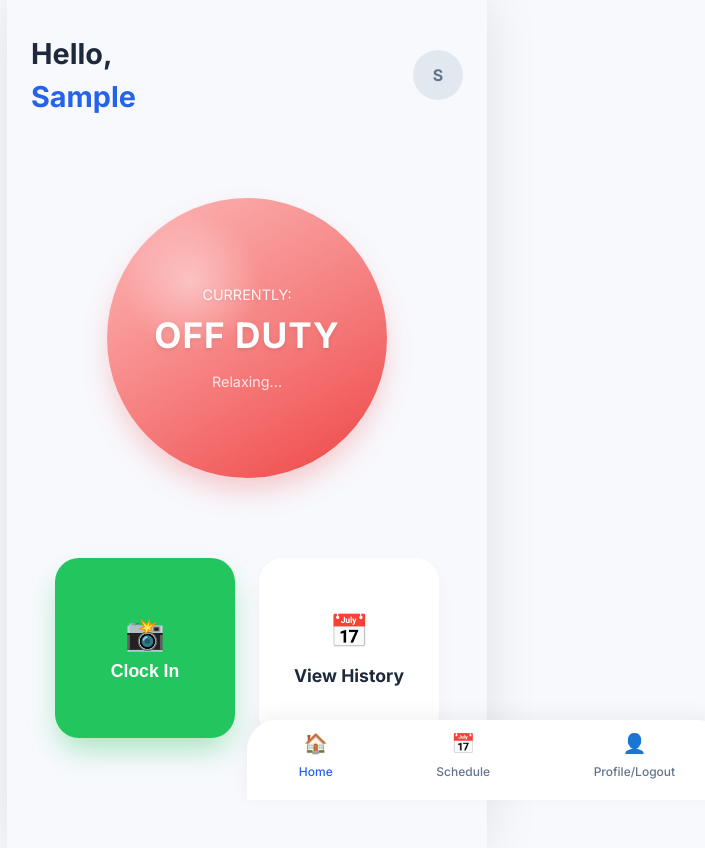
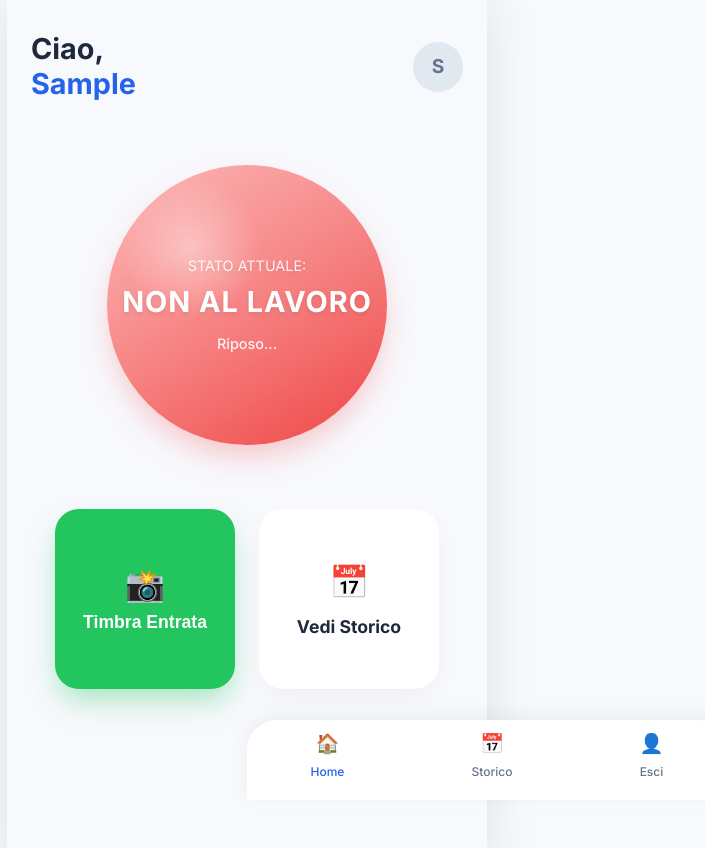
Before and after one commit to CosmoNetinfo/easy-employee-management, a Next.js app: page /dashboard in a window 1280 px wide. Shown: the top 848 px of the page, without its empty margins (393-1098 px from the left). Built offline with nearby package versions, Linux system fonts and the light colour scheme; no server answers; the database is empty; sample sign-in values are in the browser's storage.

Commit message:
Translate app to Italian to fix browser auto-translate layout issues

```diff
--- a/src/app/dashboard/page.tsx
+++ b/src/app/dashboard/page.tsx
@@ -95,34 +95,34 @@ export default function Dashboard() {
 
     return (
         <main className="mobile-container">
-            <div className="animate-slide-up" style={{ padding: '2rem 1.5rem', flex: 1 }}>
+            <div className="animate-slide-up" style={{ padding: '2rem 1.5rem', flex: 1, paddingBottom: '100px' }}>
 
                 {/* 1. Header */}
-                <div style={{ display: 'flex', justifyContent: 'space-between', alignItems: 'center' }}>
+                <div style={{ display: 'flex', justifyContent: 'space-between', alignItems: 'center', marginBottom: '1rem' }}>
                     <div>
-                        <h2 style={{ fontSize: '1.8rem', margin: 0 }}>Hello,</h2>
-                        <h2 style={{ fontSize: '1.8rem', color: 'var(--accent-dark)', margin: 0 }}>{user.name.split(' ')[0]}</h2>
+                        <h2 style={{ fontSize: '1.8rem', margin: 0, lineHeight: 1.2 }}>Ciao, <br />
+                            <span style={{ color: 'var(--accent-dark)' }}>{user.name.split(' ')[0]}</span></h2>
                     </div>
                     {/* User Profile Pic Placeholder */}
-                    <div style={{ width: '50px', height: '50px', background: '#e2e8f0', borderRadius: '50%', display: 'flex', alignItems: 'center', justifyContent: 'center', fontWeight: 'bold', color: '#64748b' }}>
+                    <div style={{ width: '50px', height: '50px', background: '#e2e8f0', borderRadius: '50%', display: 'flex', alignItems: 'center', justifyContent: 'center', fontWeight: 'bold', color: '#64748b', fontSize: '1.2rem' }}>
                         {user.name.charAt(0)}
                     </div>
                 </div>
 
                 {/* 2. Status Sphere */}
-                <div style={{ margin: '3rem 0', display: 'flex', justifyContent: 'center' }}>
+                <div style={{ margin: '2rem 0', display: 'flex', justifyContent: 'center' }}>
                     {status === 'LOADING' ? (
                         <div className="status-sphere" style={{ background: '#f1f5f9' }}>
-                            <span style={{ color: '#94a3b8' }}>Loading...</span>
+                            <span style={{ color: '#94a3b8' }}>Caricamento...</span>
                         </div>
                     ) : status === 'IN' ? (
                         <div className="status-sphere sphere-in">
                             <div className="sphere-glass-overlay" />
-                            <div className="status-text-label">CURRENTLY:</div>
-                            <div className="status-text-main">AT WORK</div>
+                            <div className="status-text-label">STATO ATTUALE:</div>
+                            <div className="status-text-main">AL LAVORO</div>
                             {lastEntry && (
-                                <div style={{ marginTop: '10px', color: 'white', opacity: 0.8, fontSize: '0.9rem' }}>
-                                    Since {new Date(lastEntry.timestamp).toLocaleTimeString([], { hour: '2-digit', minute: '2-digit' })}
+                                <div style={{ marginTop: '10px', color: 'white', opacity: 0.9, fontSize: '0.9rem', fontWeight: 500 }}>
+                                    Dalle ore {new Date(lastEntry.timestamp).toLocaleTimeString([], { hour: '2-digit', minute: '2-digit' })}
                                 </div>
                             )}
                             <div style={{ position: 'absolute', top: '30px', right: '40px', background: 'rgba(255,255,255,0.2)', padding: '5px', borderRadius: '50%' }}>
@@ -132,10 +132,10 @@ export default function Dashboard() {
                     ) : (
                         <div className="status-sphere sphere-out">
                             <div className="sphere-glass-overlay" />
-                            <div className="status-text-label">CURRENTLY:</div>
-                            <div className="status-text-main">OFF DUTY</div>
-                            <div style={{ marginTop: '10px', color: 'white', opacity: 0.8, fontSize: '0.9rem' }}>
-                                Relaxing...
+                            <div className="status-text-label">STATO ATTUALE:</div>
+                            <div className="status-text-main" style={{ fontSize: '1.8rem' }}>NON AL LAVORO</div>
+                            <div style={{ marginTop: '10px', color: 'white', opacity: 0.9, fontSize: '0.9rem', fontWeight: 500 }}>
+                                Riposo...
                             </div>
                         </div>
                     )}
@@ -166,7 +166,7 @@ export default function Dashboard() {
                                 disabled={loading}
                             >
                                 <span style={{ fontSize: '2rem', marginBottom: '0.5rem' }}>📸</span>
-                                {loading ? 'Wait...' : 'Clock In'}
+                                {loading ? 'Attendere...' : 'Timbra Entrata'}
                             </button>
                         ) : (
                             <button
@@ -175,14 +175,14 @@ export default function Dashboard() {
                                 disabled={loading}
                             >
                                 <span style={{ fontSize: '2rem', marginBottom: '0.5rem' }}>📸</span>
-                                {loading ? 'Wait...' : 'Clock Out'}
+                                {loading ? 'Attendere...' : 'Timbra Uscita'}
                             </button>
                         )}
 
                         {/* Button 2: View History */}
                         <Link href="/dashboard/history" className="btn-square-lg btn-glass" style={{ textDecoration: 'none' }}>
                             <span style={{ fontSize: '2rem', marginBottom: '0.5rem' }}>📅</span>
-                            View History
+                            Vedi Storico
                         </Link>
                     </div>
                 )}
@@ -196,11 +196,11 @@ export default function Dashboard() {
                 </Link>
                 <Link href="/dashboard/history" className="nav-item">
                     <span style={{ fontSize: '1.2rem' }}>📅</span>
-                    Schedule
+                    Storico
                 </Link>
                 <div onClick={handleLogout} className="nav-item" style={{ cursor: 'pointer' }}>
                     <span style={{ fontSize: '1.2rem' }}>👤</span>
-                    Profile/Logout
+                    Esci
                 </div>
             </div>
 
```
Also changed, not shown: src/app/page.tsx (+4 -4 lines).
